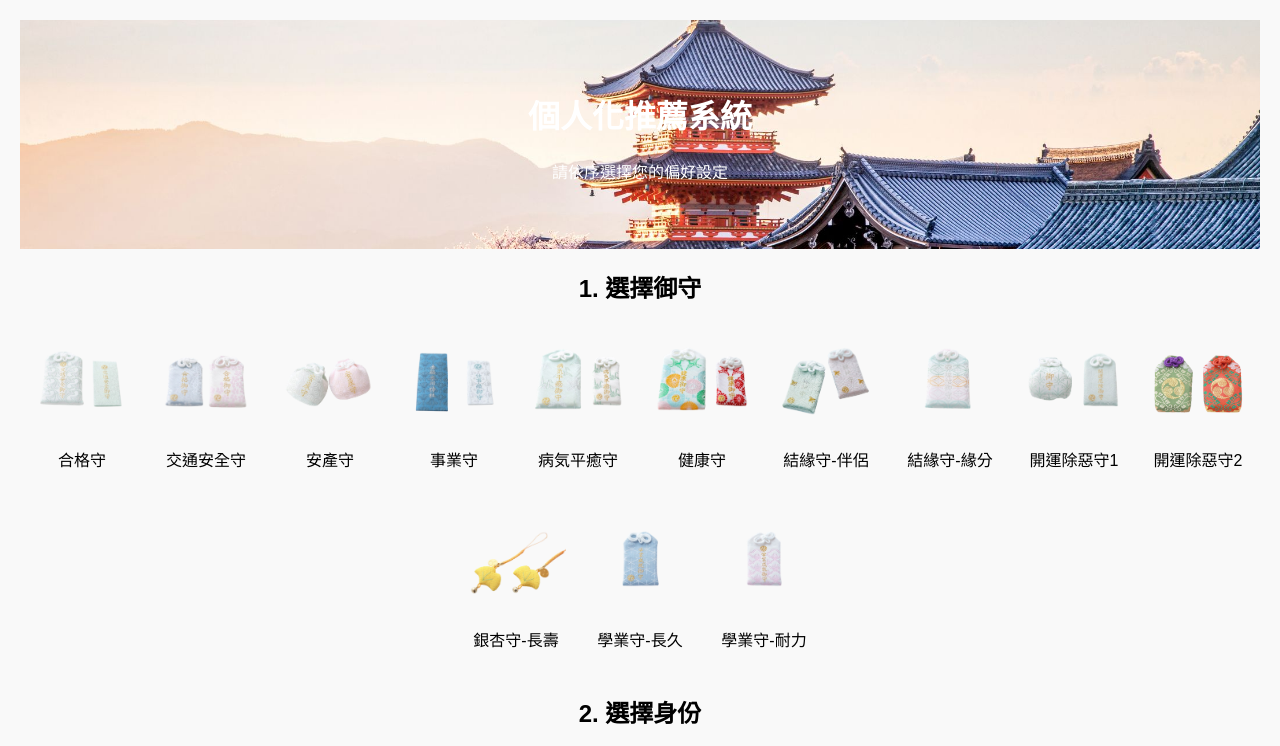
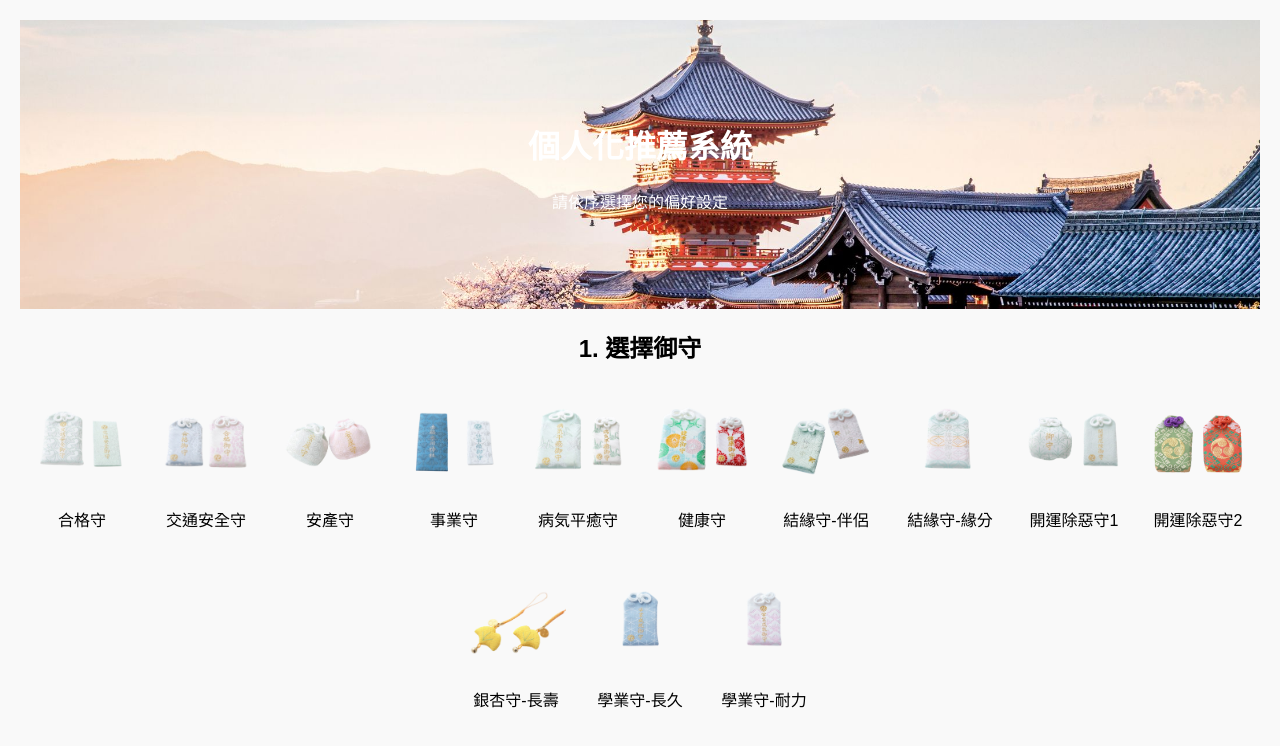
Before and after one commit to 88bear/CF, a plain HTML site: page index.html in a window 1280 px wide. Shown: the top 746 px of the page. Drawn offline with Linux system fonts and the light colour scheme.

Commit message:
Update styles.css

```diff
--- a/styles.css
+++ b/styles.css
@@ -1,4 +1,3 @@
-/* 全局樣式 */
 body {
   font-family: Arial, sans-serif;
   background-color: #f9f9f9;
@@ -6,28 +5,25 @@ body {
   padding: 20px;
 }
 
-/* Header 區塊，使用 header-image.jpg 作為背景 */
 header {
   text-align: center;
-  background: url('header-image.jpg') no-repeat center center; /* 從 E:\project\header-image.jpg 引入 */
+  background: url('header-image.jpg') no-repeat center center;
   background-size: cover;
   color: #fff;
-  padding: 50px;
+  padding: 80px;
   position: relative;
 }
 
-/* 標題樣式 */
 h1, h2 {
   text-align: center;
 }
 
-/* 區塊樣式 */
 section {
   margin: 20px 0;
   text-align: center;
 }
 
-/* 通用表單元素樣式 */
+/* 表單 */
 select, button {
   padding: 8px 12px;
   font-size: 1em;
@@ -54,7 +50,6 @@ button:hover {
   margin-top: 10px;
 }
 
-/* 御守與身份項目的樣式 */
 .omamori-item, .identity-item {
   border: 2px solid transparent;
   padding: 5px;
@@ -81,7 +76,7 @@ button:hover {
   margin: 0 auto;
 }
 
-/* 抽卡結果圖片樣式 */
+/* 抽卡 */
 #card-result img {
   width: 225px;
   height: 300px;
@@ -111,7 +106,7 @@ button:hover {
   display: inline-block;
 }
 
-/* 洗牌動畫容器 */
+/* 洗牌動畫 */
 #card-shuffle-container {
   position: fixed;
   top: 0;
@@ -168,7 +163,7 @@ button:hover {
   }
 }
 
-/* SAM情緒評估區域 */
+/* SAM */
 #sam-section {
   margin-top: 40px;
   padding: 20px;
```
